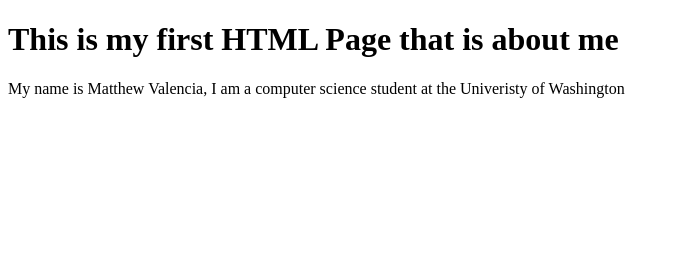
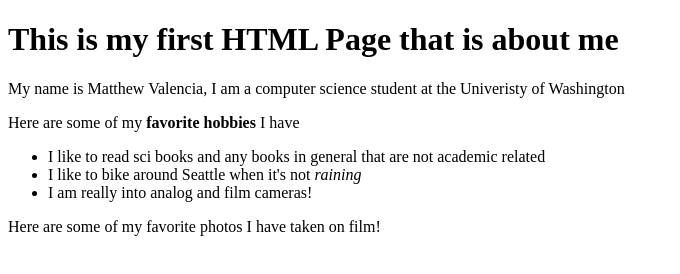
Before and after one commit to MattVal10/ENGL-396-Class, a plain HTML site: page index.html in a window 1280 px wide. Shown: the whole page, without its empty margins (0-680 px from the left). Drawn offline with Linux system fonts and the light colour scheme.

Commit message:
Update index.html
Added some more info about me

```diff
--- a/index.html
+++ b/index.html
@@ -7,7 +7,13 @@
   <p>My name is Matthew Valencia, I am a computer science student at the Univeristy of Washington</p>
 
 
+  Here are some of my <b>favorite hobbies</b> I have
+    <ul>
+      <li>I like to read sci books and any books in general that are not academic related</li>
+      <li>I like to bike around Seattle when it's not <i>raining</i></li>
+      <li>I am really into analog and film cameras!</li>
+    </ul>
 
-
+    Here are some of my favorite photos I have taken on film!
   <body>
 </html>
```
